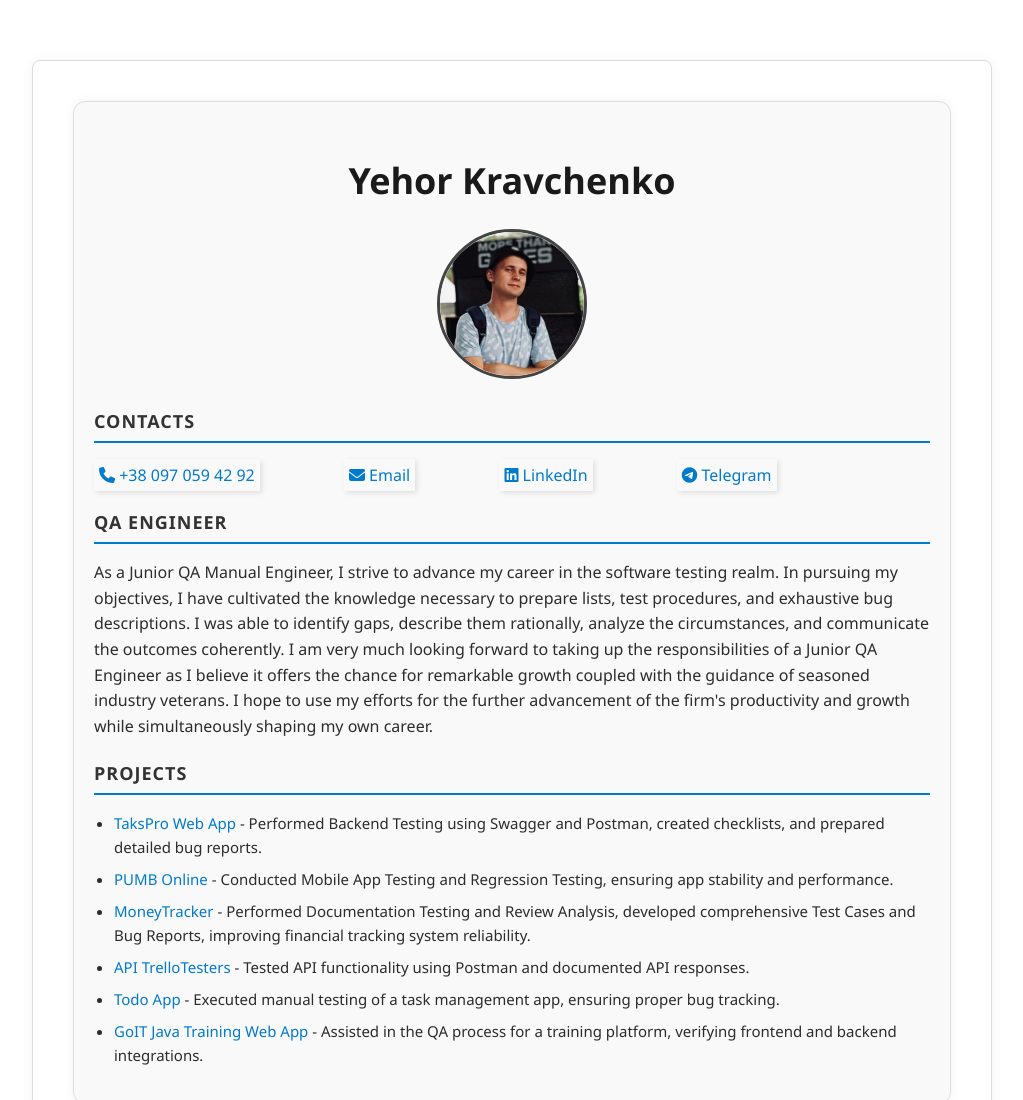
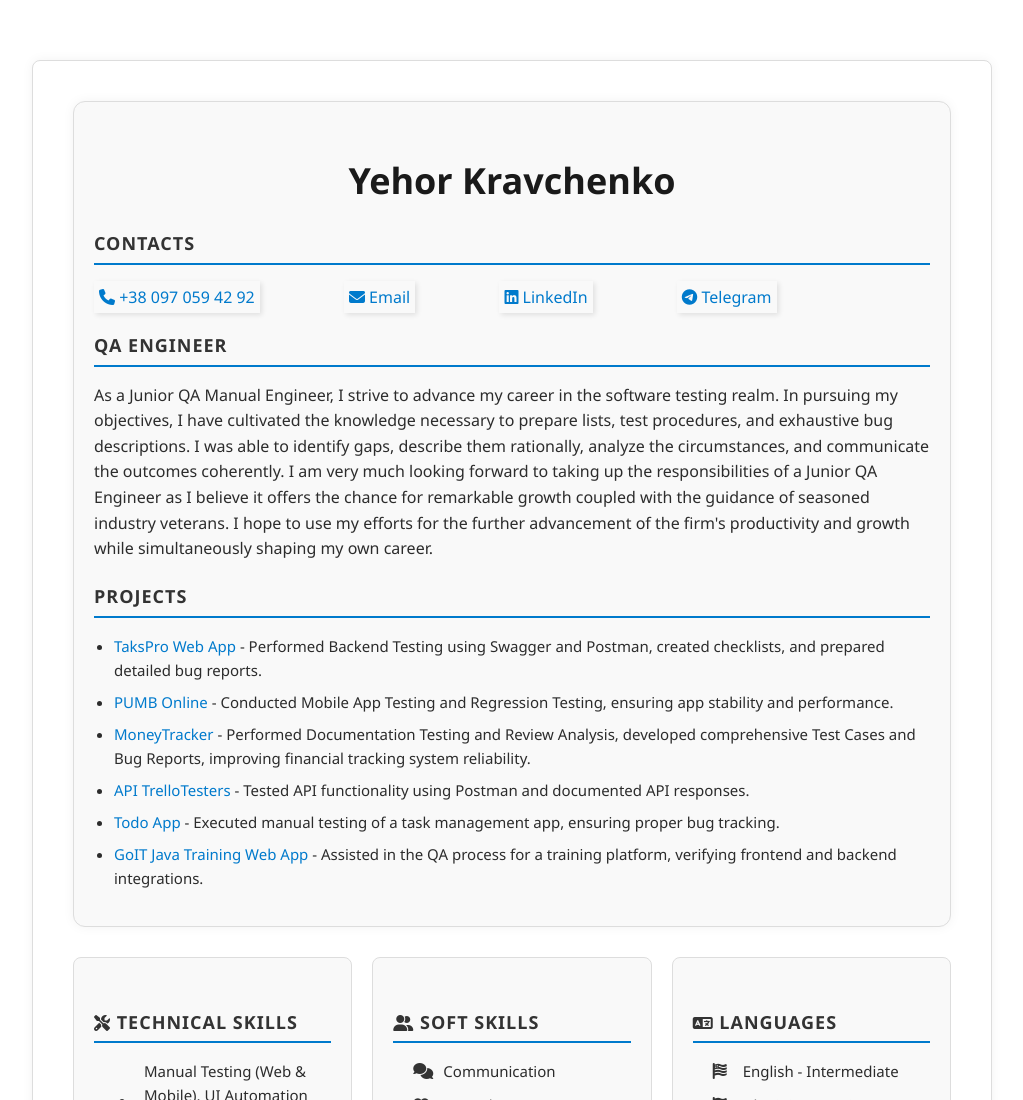
Before and after one commit to primarch93/Visit, a plain HTML site: page index.html in a window 1280 px wide. Shown: the top 1100 px of the page, without its empty margins (128-1151 px from the left). Drawn offline with nearby package versions, Linux system fonts and the light colour scheme.

Commit message:
FotoList

```diff
--- a/index.html
+++ b/index.html
@@ -23,9 +23,6 @@
 
       <aside class="sidebar">
         <h1>Yehor Kravchenko</h1>
-      <div class="photo">
-        <img src="./img/1715341044696.jpg" alt="My Photo" />
-      </div>
       <h2>contacts</h2>
       <div class="contact-info">
         <a href="tel:+380970594292"><i class="fas fa-phone"></i> +38 097 059 42 92</a>
```
